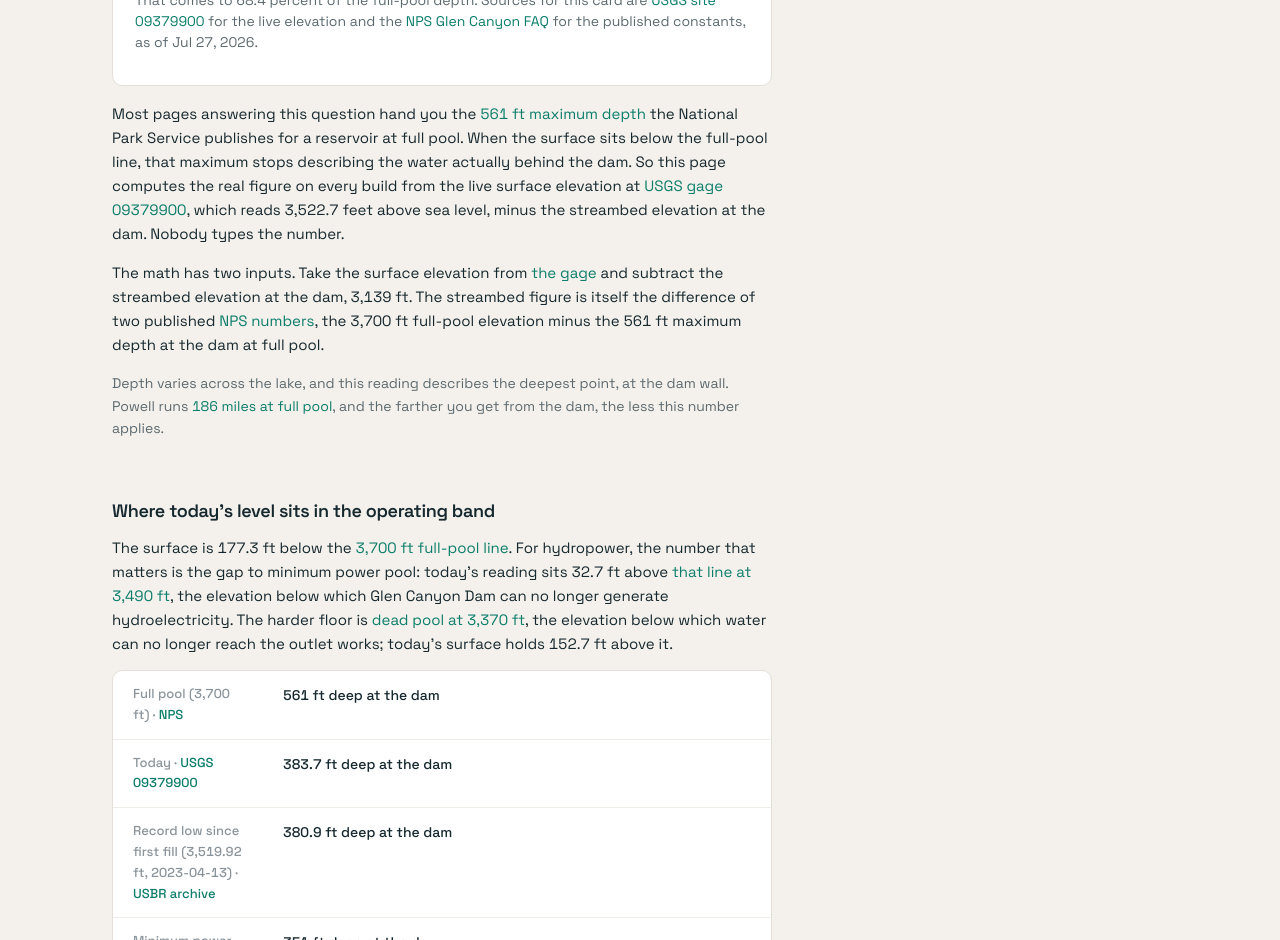
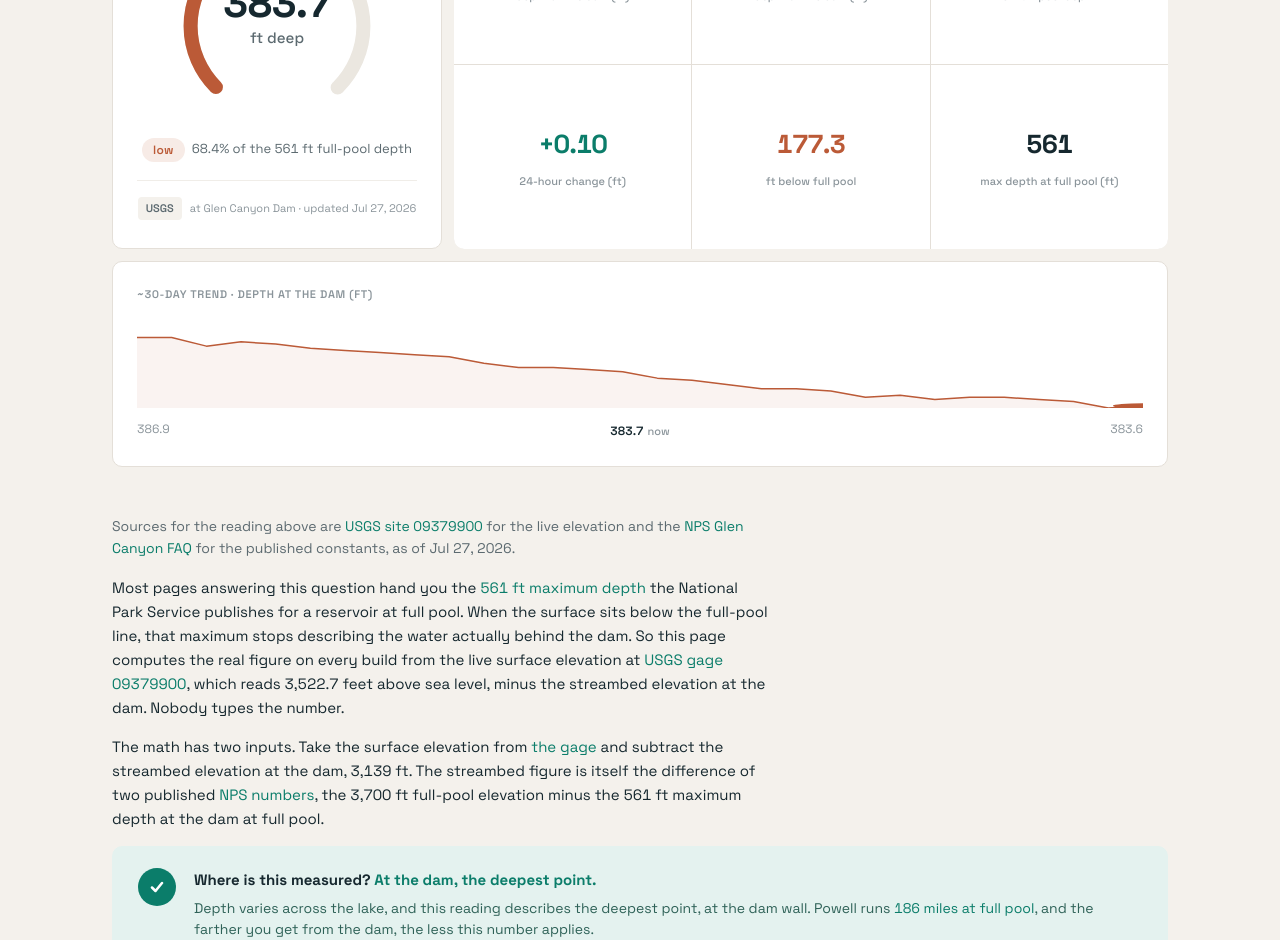
Before and after one commit to theluckystrike/lakelevelnow, an Astro site: page /lake/lake-powell/depth in a window 1280 px wide. Shown: the part 386-1326 px from the top of the page. Built offline with nearby package versions, Linux system fonts and the light colour scheme; Astro itself is replaced by a stand-in of ours.

Commit message:
Give the depth page the site's gauge, stat grid and trend chart
The depth page was already on BaseLayout with matching fonts and CSS
variables, but it was missing the visual language every other lake page
leads with. Side-by-side screenshots against /lake/lake-powell/ showed the
reference opening with a 270-degree arc gauge, a 3x2 stat grid and a 30-day
sparkline card, while the depth page opened with a plain text card and
prose. Same tokens, different page.

Adds DepthGauge, which deliberately reuses LakeGauge's exact class names
(lake-hero, gauge-card, gauge, sub-line, pill, src-foot, src-badge,
stat-grid, stat-cell, chartcard, spark) so it inherits the identical
global.css styling instead of redeclaring any of it. LakeGauge has no
scoped style block, so every one of those classes is already global.

What it measures is the only thing that differs: the arc fills to depth as
a share of the published 561 ft full-pool depth, the grid carries depth in
feet and metres, that share, the 24-hour change, feet below full pool and
the full-pool maximum, and the sparkline plots the same 30-day series
offset by the streambed so it reads in feet of depth.

The status pill comes from the same status() call the sibling lake page
makes, so the two pages can never disagree about how the reservoir is
doing.

Also adopts the verdict bar for the "measured at the dam" caveat, which
previously sat in a paragraph that duplicated it. It stays honest about
what a depth reading cannot tell you: this page does not claim a launch
verdict, because depth at the dam says nothing about a given ramp.

Verified against the reference at 1280 and 390: fonts identical, CSS
variables identical, zero classes on the depth page that are not part of
the design system, no horizontal overflow, humanize gate clean.

```diff
--- /dev/null
+++ b/src/components/DepthGauge.astro
@@ -0,0 +1,103 @@
+---
+// DepthGauge — the depth-page analogue of LakeGauge. Same 270° arc gauge, same 3×2 stat
+// grid, same ~30-day sparkline, and deliberately the SAME class names (lake-hero,
+// gauge-card, stat-grid, chartcard, ...) so it inherits the identical global.css styling
+// rather than re-declaring any of it. The only difference is what it measures: depth at
+// the dam instead of percent full. Pure server-rendered SVG, no client JS.
+import type { Reading } from '../lib/lakes';
+import { status, fmtNum, feedLabel } from '../lib/lakes';
+
+interface Props {
+  reading: Reading;
+  /** Streambed elevation at the dam; depth = surface elevation - bed. */
+  bed: number;
+  /** Published maximum depth at the dam at full pool (the gauge's 100% mark). */
+  maxDepthFt: number;
+  fullPoolFt: number;
+  lakeName: string;
+}
+const { reading, bed, maxDepthFt, fullPoolFt, lakeName } = Astro.props;
+
+const elev = reading.level_ft;
+const depth = elev != null ? Math.round((elev - bed) * 10) / 10 : null;
+const depthM = depth != null ? Math.round(depth * 0.3048 * 10) / 10 : null;
+const depthPct = depth != null ? Math.round((depth / maxDepthFt) * 1000) / 10 : null;
+const feetBelowFull = elev != null ? Math.round((fullPoolFt - elev) * 10) / 10 : null;
+
+// Tone comes from the same status() the sibling lake page uses, so the pill on this page
+// and the pill on /lake/lake-powell/ never disagree about how the reservoir is doing.
+const st = status(reading.pct_full, reading.feet_from_full);
+const tone = st.tone === 'green' || st.tone === 'cyan' ? '#0b7d6a' : st.tone === 'amber' ? '#b07d1a' : st.tone === 'red' ? '#bb5a37' : '#8a949a';
+
+// 270° arc geometry, identical to LakeGauge.
+const R = 80, C = 2 * Math.PI * R, ARC = C * 0.75;
+const fillArc = depthPct != null ? (Math.max(0, Math.min(100, depthPct)) / 100) * ARC : 0;
+const trackDash = `${ARC} ${C}`;
+const fillDash = `${fillArc} ${C}`;
+
+const asOf = reading.as_of ? new Date(reading.as_of).toLocaleDateString('en-US', { month: 'short', day: 'numeric', year: 'numeric' }) : '';
+
+// Sparkline over the ~30-day series, converted from elevation to depth. Every foot the
+// surface moves is a foot of depth at the dam, so this is the elevation series offset by
+// the streambed — the same shape, labelled in the unit this page is about.
+const series = (reading.series || []).map((s) => s.v).filter((v) => Number.isFinite(v)).map((v) => v - bed);
+let spark = '', sparkLo = '', sparkHi = '';
+if (series.length >= 2) {
+  const mn = Math.min(...series), mx = Math.max(...series), rg = (mx - mn) || 1;
+  const W = 100, H = 100;
+  const sx = (i: number) => (i / (series.length - 1)) * W;
+  const sy = (v: number) => H - ((v - mn) / rg) * 80;
+  const area = `M0,${H} L${series.map((v, i) => `${sx(i).toFixed(2)},${sy(v).toFixed(2)}`).join(' L')} L${W},${H} Z`;
+  const endY = sy(series[series.length - 1]);
+  spark = `<path d="${area}" fill="${tone}" fill-opacity="0.07"></path><polyline points="${series.map((v, i) => `${sx(i).toFixed(2)},${sy(v).toFixed(2)}`).join(' ')}" fill="none" stroke="${tone}" stroke-width="1.5" vector-effect="non-scaling-stroke" stroke-linejoin="round"></polyline><circle cx="100" cy="${endY.toFixed(2)}" r="3" fill="${tone}" vector-effect="non-scaling-stroke"></circle>`;
+  sparkLo = fmtNum(mn, 1);
+  sparkHi = fmtNum(mx, 1);
+}
+const deltaUp = (reading.delta_24h ?? 0) >= 0;
+---
+
+<div class="lake-hero">
+  <div class="gauge-card">
+    <svg class="gauge" viewBox="0 0 200 200" role="img" aria-label={depth != null ? `${lakeName} is ${depth} feet deep at the dam` : `${lakeName} depth unavailable`}>
+      <circle cx="100" cy="100" r={R} fill="none" stroke="#ebe7e0" stroke-width="13" stroke-linecap="round" stroke-dasharray={trackDash} transform="rotate(135 100 100)"></circle>
+      <circle cx="100" cy="100" r={R} fill="none" stroke={tone} stroke-width="13" stroke-linecap="round" stroke-dasharray={fillDash} transform="rotate(135 100 100)" style="animation: gaugeIn 1.2s ease-out;"></circle>
+      {depth != null ? (
+        <>
+          <text x="100" y="92" text-anchor="middle" style="font-family:'Space Grotesk',sans-serif;font-size:38px;font-weight:700;fill:#16282f;letter-spacing:-0.03em;">{fmtNum(depth, 1)}</text>
+          <text x="100" y="116" text-anchor="middle" style="font-family:'Space Grotesk',sans-serif;font-size:14px;font-weight:500;fill:#5c6a70;">ft deep</text>
+        </>
+      ) : (
+        <text x="100" y="105" text-anchor="middle" style="font-family:'Space Grotesk',sans-serif;font-size:16px;font-weight:500;fill:#5c6a70;">no reading</text>
+      )}
+    </svg>
+    <div class="sub-line">
+      <span class={`pill ${st.tone === 'red' ? 'red' : st.tone === 'amber' ? 'amber' : 'green'}`}>{st.label}</span>
+      {depthPct != null && <span style="font-size:13px;color:var(--t2);">{fmtNum(depthPct, 1)}% of the {fmtNum(maxDepthFt, 0)} ft full-pool depth</span>}
+    </div>
+    <div class="src-foot">
+      <span class="src-badge">{feedLabel(reading.feed) || reading.feed}</span>
+      <span style="font-size:11px;color:var(--t3);">at Glen Canyon Dam · updated {asOf}</span>
+    </div>
+  </div>
+
+  <div class="stat-grid">
+    {depth != null && <div class="stat-cell"><div class="v" style={`color:${tone}`}>{fmtNum(depth, 1)}</div><div class="l">depth at the dam (ft)</div></div>}
+    {depthM != null && <div class="stat-cell"><div class="v">{fmtNum(depthM, 1)}</div><div class="l">depth at the dam (m)</div></div>}
+    {depthPct != null && <div class="stat-cell"><div class="v">{fmtNum(depthPct, 1)}%</div><div class="l">of full-pool depth</div></div>}
+    {reading.delta_24h != null && <div class="stat-cell"><div class={`v ${deltaUp ? 'up' : 'down'}`}>{deltaUp ? '+' : '−'}{fmtNum(Math.abs(reading.delta_24h), 2)}</div><div class="l">24-hour change (ft)</div></div>}
+    {feetBelowFull != null && <div class="stat-cell"><div class="v down">{fmtNum(feetBelowFull, 1)}</div><div class="l">ft below full pool</div></div>}
+    <div class="stat-cell"><div class="v">{fmtNum(maxDepthFt, 0)}</div><div class="l">max depth at full pool (ft)</div></div>
+  </div>
+</div>
+
+{series.length >= 2 && (
+  <div class="chartcard">
+    <div class="ch-head">~30-day trend · depth at the dam (ft)</div>
+    <svg class="spark" viewBox="0 0 100 100" preserveAspectRatio="none" role="img" aria-label="30-day depth trend" set:html={spark} />
+    <div class="ch-foot">
+      <span class="lo">{sparkHi}</span>
+      <span><span class="now">{fmtNum(series[series.length - 1], 1)}</span> <span style="font-size:11px;font-weight:500;color:var(--t3);">now</span></span>
+      <span class="lo">{sparkLo}</span>
+    </div>
+  </div>
+)}
--- a/src/pages/lake/lake-powell/depth.astro
+++ b/src/pages/lake/lake-powell/depth.astro
@@ -6,6 +6,7 @@
 // the sibling lake pages. Every displayed number is a deterministic transform of the
 // validated reading + published constants; nothing is typed by hand.
 import BaseLayout from '../../../layouts/BaseLayout.astro';
+import DepthGauge from '../../../components/DepthGauge.astro';
 import { LAKES, getReading, fmtNum, POWELL_BAND, changeOverSeries, feedLabel } from '../../../lib/lakes';
 import { authorLd, breadcrumbLd, speakableLd, absUrl } from '../../../lib/seo';
 
@@ -127,17 +128,19 @@ const faqs = [
 
     {qas && <p class="qas" data-keyword="lake powell water depth" style="font-size:15px;color:var(--t1);margin-top:14px;max-width:660px;font-weight:500;">{qas}</p>}
 
-    <section class="section" style="padding-top:24px;">
-      {live && depth != null ? (
-        <div class="card" style="max-width:660px;">
-          <div style="font-size:11px;font-weight:600;color:var(--teal);text-transform:uppercase;letter-spacing:.08em;margin-bottom:6px;">Today's depth at Glen Canyon Dam</div>
-          <div style="font-size:40px;font-weight:700;letter-spacing:-.03em;color:var(--t1);line-height:1.05;">{fmtNum(depth,1)} ft <span style="font-size:18px;font-weight:400;color:var(--t2);">({fmtNum(depthM,1)} m)</span></div>
-          <p style="font-size:14px;margin-top:10px;">That comes to {fmtNum(depthPct,1)} percent of the full-pool depth. Sources for this card are <a href={GAGE}>USGS site 09379900</a> for the live elevation and the <a href={NPS}>NPS Glen Canyon FAQ</a> for the published constants, as of {asOfFmt}.</p>
-        </div>
-      ) : (
-        <div class="callout a">
-          <p>Live feed reconnecting. The depth recomputes from the <a href={GAGE}>USGS gage</a> on every build; the published reference figures below don't change with the level.</p>
-        </div>
+    {live && reading ? (
+      <DepthGauge reading={reading} bed={BED} maxDepthFt={band.maxDepthFullPoolFt} fullPoolFt={band.fullPoolFt} lakeName="Lake Powell" />
+    ) : (
+      <div class="callout a" style="margin-top:20px;">
+        <p>Live feed reconnecting. The depth recomputes from the <a href={GAGE}>USGS gage</a> on every build; the published reference figures below don't change with the level.</p>
+      </div>
+    )}
+
+    <section class="section">
+      {live && depth != null && (
+        <p style="font-size:14px;color:var(--t2);max-width:660px;margin-bottom:14px;">
+          Sources for the reading above are <a href={GAGE}>USGS site 09379900</a> for the live elevation and the <a href={NPS}>NPS Glen Canyon FAQ</a> for the published constants, as of {asOfFmt}.
+        </p>
       )}
       <p style="font-size:15px;color:var(--t1);max-width:660px;margin-top:16px;">
         Most pages answering this question hand you the <a href={NPS}>{fmtNum(band.maxDepthFullPoolFt,0)} ft maximum depth</a> the National Park Service publishes for a reservoir at full pool. When the surface sits below the full-pool line, that maximum stops describing the water actually behind the dam. So this page computes the real figure on every build from the live surface elevation at <a href={GAGE}>USGS gage 09379900</a>{elev != null && `, which reads ${fmtNum(elev,1)} feet above sea level`}, minus the streambed elevation at the dam. Nobody types the number.
@@ -145,10 +148,17 @@ const faqs = [
       <p style="font-size:15px;color:var(--t1);max-width:660px;">
         The math has two inputs. Take the surface elevation from <a href={GAGE}>the gage</a> and subtract the streambed elevation at the dam, {fmtNum(BED,0)} ft. The streambed figure is itself the difference of two published <a href={NPS}>NPS numbers</a>, the {fmtNum(band.fullPoolFt,0)} ft full-pool elevation minus the {fmtNum(band.maxDepthFullPoolFt,0)} ft maximum depth at the dam at full pool.
       </p>
-      <p style="font-size:14px;color:var(--t2);max-width:660px;">
-        Depth varies across the lake, and this reading describes the deepest point, at the dam wall. Powell runs <a href={NPS}>{band.lengthMi} miles at full pool</a>, and the farther you get from the dam, the less this number applies.
-      </p>
     </section>
+
+    <div class="verdict">
+      <div class="ic">
+        <svg width="18" height="18" viewBox="0 0 18 18" fill="none" aria-hidden="true"><path d="M4 9.5L7.5 13L14 5" stroke="white" stroke-width="2.5" stroke-linecap="round" stroke-linejoin="round"></path></svg>
+      </div>
+      <div>
+        <div class="vt">Where is this measured? <span class="ok">At the dam, the deepest point.</span></div>
+        <div class="vb">Depth varies across the lake, and this reading describes the deepest point, at the dam wall. Powell runs <a href={NPS}>{band.lengthMi} miles at full pool</a>, and the farther you get from the dam, the less this number applies.</div>
+      </div>
+    </div>
 
     <section class="section">
       <h2 style="margin-bottom:14px;">Where today's level sits in the operating band</h2>
@@ -159,7 +169,7 @@ const faqs = [
       )}
       <div class="def-table" style="max-width:660px;">
         <div class="row"><div class="k">Full pool ({fmtNum(band.fullPoolFt,0)} ft) · <a href={NPS}>NPS</a></div><div class="vv">{fmtNum(band.maxDepthFullPoolFt,0)} ft deep at the dam</div></div>
-        <div class="row"><div class="k">Today · <a href={GAGE}>USGS 09379900</a></div><div class="vv">{depth != null ? `${fmtNum(depth,1)} ft deep at the dam` : '—'}</div></div>
+        <div class="row"><div class="k">Today · <a href={GAGE}>USGS 09379900</a></div><div class="vv">{depth != null ? `${fmtNum(depth,1)} ft deep at the dam` : 'n/a'}</div></div>
         <div class="row"><div class="k">Record low since first fill ({fmtNum(band.recordLowFt,2)} ft, 2023-04-13) · <a href={USBR_CSV}>USBR archive</a></div><div class="vv">{fmtNum(band.recordLowFt - BED,1)} ft deep at the dam</div></div>
         <div class="row"><div class="k">Minimum power pool ({fmtNum(band.minPowerPoolFt,0)} ft) · <a href={USBR_PDF}>USBR</a></div><div class="vv">{fmtNum(band.minPowerPoolFt - BED,0)} ft deep at the dam</div></div>
         <div class="row"><div class="k">Dead pool ({fmtNum(band.deadPoolFt,0)} ft) · <a href={USBR_PDF}>USBR</a></div><div class="vv">{fmtNum(band.deadPoolFt - BED,0)} ft deep at the dam</div></div>
```
